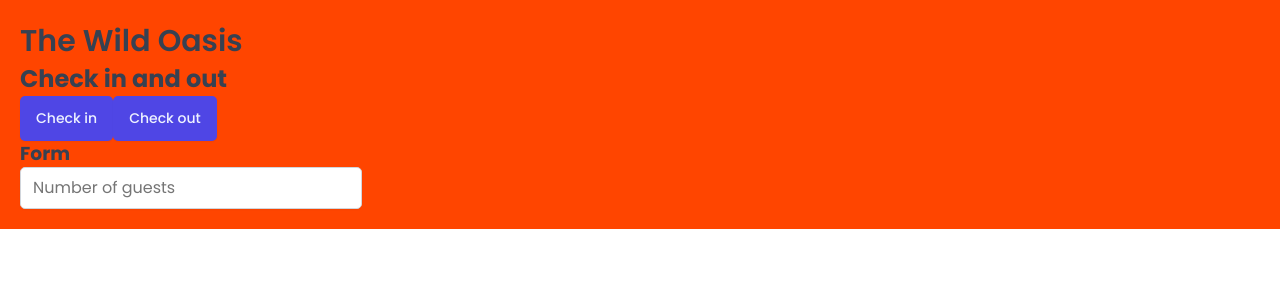
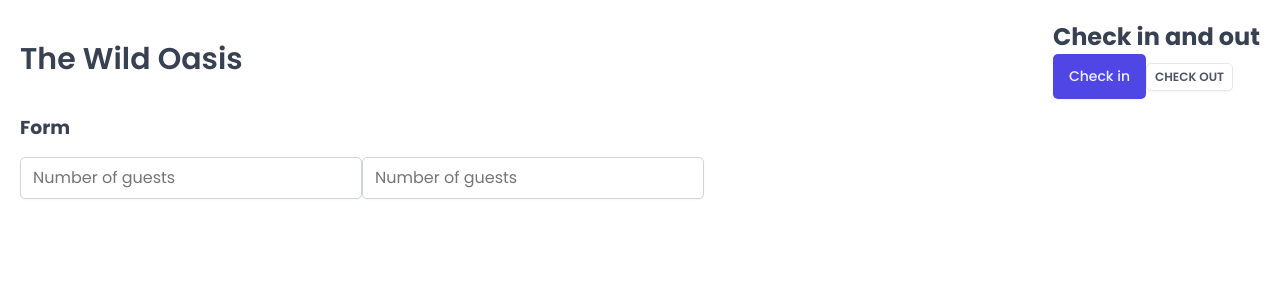
Before and after one commit to jozefkubis/the-wild-oasis, a React (Vite) app: page / in a window 1280 px wide. Shown: the top 300 px of the page. Built offline with nearby package versions, Linux system fonts and the light colour scheme; a web font is replaced by a local one.

Commit message:
Building reusable styled components

```diff
--- a/src/App.jsx
+++ b/src/App.jsx
@@ -3,9 +3,9 @@
 import Button from "./ui/Button"
 import Input from "./ui/Input"
 import Heading from "./ui/Heading"
+import Row from "./ui/Row"
 
 const StyledApp = styled.div`
-  background-color: orangered;
   padding: 20px;
 `
 
@@ -14,14 +14,32 @@
     <>
       <GlobalStyles />
       <StyledApp>
-        <Heading as="h1">The Wild Oasis</Heading>
+        <Row>
+          <Row type="horizontal">
+            <Heading as="h1">The Wild Oasis</Heading>
 
-        <Heading as="h2">Check in and out</Heading>
-        <Button onClick={() => alert("clicked")}>Check in</Button>
-        <Button onClick={() => alert("clicked")}>Check out</Button>
+            <div>
+              <Heading as="h2">Check in and out</Heading>
+              <Button onClick={() => alert("clicked")}>Check in</Button>
+              <Button
+                variation="secondary"
+                size="small"
+                onClick={() => alert("clicked")}
+              >
+                Check out
+              </Button>
+            </div>
+          </Row>
 
-        <Heading as="h3">Form</Heading>
-        <Input type="number" placeholder="Number of guests" />
+          <Row>
+            <Heading as="h3">Form</Heading>
+
+            <form>
+              <Input type="number" placeholder="Number of guests" />
+              <Input type="number" placeholder="Number of guests" />
+            </form>
+          </Row>
+        </Row>
       </StyledApp>
     </>
   )
--- a/src/ui/Button.jsx
+++ b/src/ui/Button.jsx
@@ -49,19 +49,17 @@
 }
 
 const Button = styled.button`
-  font-size: 1.4rem;
-  padding: 1.2rem 1.6rem;
-  font-weight: 500;
   border: none;
   border-radius: var(--border-radius-sm);
-  background-color: var(--color-brand-600);
-  color: var(--color-brand-50);
   box-shadow: var(--shadow-sm);
-  cursor: pointer;
 
-  &:hover {
-    background-color: var(--color-brand-700);
-  }
+  ${(props) => sizes[props.size]}
+  ${(props) => variations[props.variation]}
 `
 
+Button.defaultProps = {
+  size: "medium",
+  variation: "primary",
+}
+
 export default Button
--- /dev/null
+++ b/src/ui/Row.jsx
@@ -0,0 +1,23 @@
+import styled, { css } from "styled-components"
+
+const Row = styled.div`
+  display: flex;
+  ${(props) =>
+    props.type === "horizontal" &&
+    css`
+      justify-content: space-between;
+      align-items: center;
+    `}
+  ${(props) =>
+    props.type === "vertical" &&
+    css`
+      flex-direction: column;
+      gap: 1.6rem;
+    `}
+`
+
+Row.defaultProps = {
+  type: "vertical",
+}
+
+export default Row
```
